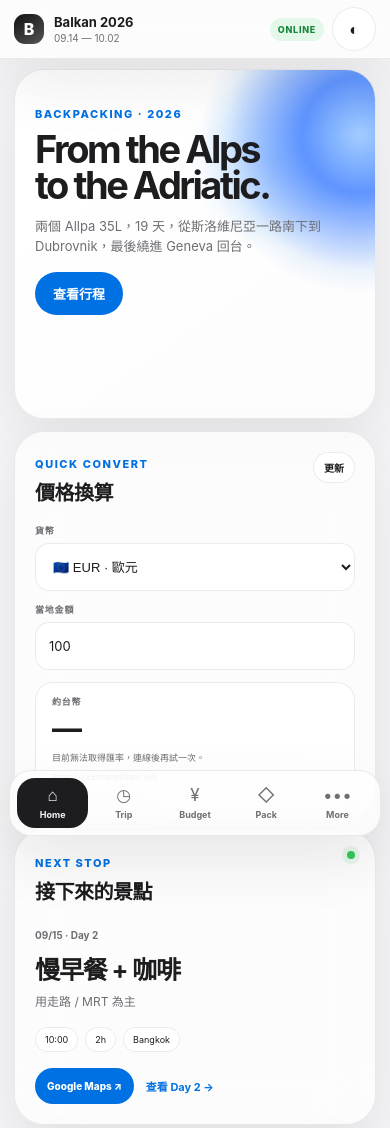
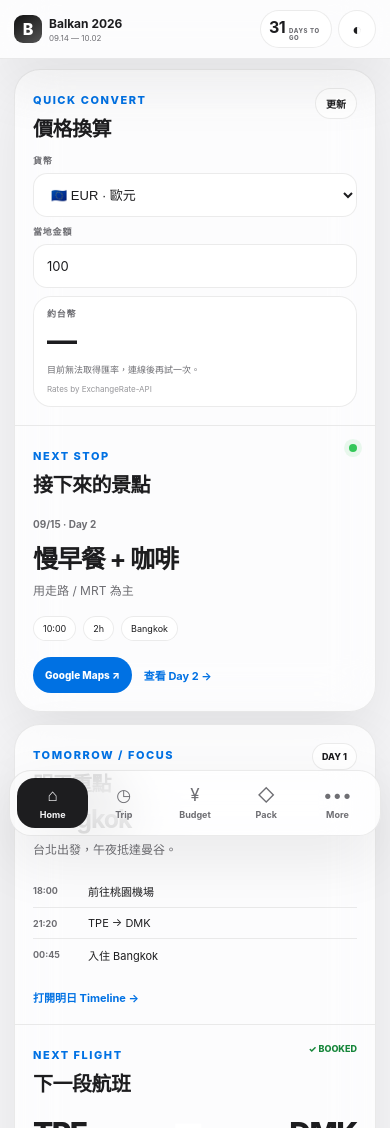
Before and after one commit to j63122136j-lgtm/Balkan-trip-2026, a plain HTML site: page index.html in a window 390 px wide. Shown: the top 1128 px of the page. Drawn offline with Linux system fonts and the light colour scheme; no server answers.

Commit message:
Compact mobile home and merge cockpit cards

```diff
--- a/index.html
+++ b/index.html
@@ -25,6 +25,9 @@
       </button>
       <div class="top-actions">
         <span class="offline-pill" id="network-state">ONLINE</span>
+        <div class="header-countdown" id="trip-countdown" aria-live="polite">
+          <strong id="countdown-number">—</strong><span id="countdown-label">DAYS TO GO</span>
+        </div>
         <button class="icon-button" id="theme-toggle" aria-label="切換深色模式">◐</button>
       </div>
     </div>
@@ -43,13 +46,11 @@
             <button class="secondary-btn" id="install-btn" hidden>加入主畫面</button>
           </div>
         </div>
-        <div class="hero-orb parallax" data-parallax="-0.06" id="trip-countdown" aria-live="polite">
-          <span id="countdown-number">—</span><small id="countdown-label">DAYS TO GO</small>
-        </div>
       </section>
 
       <section class="home-cockpit reveal">
-        <article class="card home-currency glass">
+        <article class="cockpit-pair glass">
+        <section class="cockpit-section home-currency">
           <div class="card-head">
             <div><span class="kicker">QUICK CONVERT</span><h2>價格換算</h2></div>
             <button class="tiny-btn" id="refresh-rate">更新</button>
@@ -77,31 +78,34 @@
               <a class="rate-credit" href="https://www.exchangerate-api.com" target="_blank" rel="noopener">Rates by ExchangeRate-API</a>
             </div>
           </div>
-        </article>
+        </section>
 
-        <article class="card next-stop-card glass">
+        <section class="cockpit-section next-stop-card">
           <div class="card-head">
             <div><span class="kicker">NEXT STOP</span><h2>接下來的景點</h2></div>
             <span class="status-dot"></span>
           </div>
           <div id="next-attraction"></div>
+        </section>
         </article>
 
-        <article class="card flight-card glass">
+        <article class="cockpit-pair glass">
+        <section class="cockpit-section tomorrow-card">
+          <div class="card-head">
+            <div><span class="kicker">TOMORROW / FOCUS</span><h2>明天重點</h2></div>
+            <span class="day-badge" id="tomorrow-day-badge">DAY —</span>
+          </div>
+          <div id="tomorrow-focus"></div>
+        </section>
+
+        <section class="cockpit-section flight-card">
           <div class="card-head">
             <div><span class="kicker">NEXT FLIGHT</span><h2>下一段航班</h2></div>
             <span class="booked" id="next-flight-status">✓ BOOKED</span>
           </div>
           <div id="next-flight"></div>
           <button class="text-btn" data-target="more">全部航班 →</button>
-        </article>
-
-        <article class="card tomorrow-card glass">
-          <div class="card-head">
-            <div><span class="kicker">TOMORROW / FOCUS</span><h2>明天重點</h2></div>
-            <span class="day-badge" id="tomorrow-day-badge">DAY —</span>
-          </div>
-          <div id="tomorrow-focus"></div>
+        </section>
         </article>
 
         <article class="card weather-slim glass">
--- a/styles.css
+++ b/styles.css
@@ -132,3 +132,41 @@
   .timeline-title-row{display:block}
   .event-kind{display:inline-block;margin-bottom:7px}
 }
+
+/* Compact mobile header + two cockpit blocks · v3.3.1 */
+.header-countdown{display:flex;align-items:baseline;gap:6px;padding:7px 10px;border-radius:999px;background:var(--surface-solid);border:1px solid var(--line);white-space:nowrap}
+.header-countdown strong{font-size:18px;letter-spacing:-.04em}
+.header-countdown span{font-size:7px;letter-spacing:.10em;font-weight:800;color:var(--muted);text-transform:uppercase}
+.home-cockpit{display:grid;grid-template-columns:1fr;grid-template-areas:none;gap:16px;margin-top:16px}
+.cockpit-pair{display:grid;grid-template-columns:1fr 1fr;border-radius:var(--radius);overflow:hidden}
+.cockpit-section{min-width:0;padding:24px}
+.cockpit-section+.cockpit-section{border-left:1px solid var(--line)}
+.cockpit-section h2{font-size:20px;margin:5px 0 0;letter-spacing:-.025em}
+.home-currency,.next-stop-card,.tomorrow-card,.flight-card,.weather-slim{grid-area:auto}
+
+@media(max-width:760px){
+  .topbar-inner{min-height:58px;padding-top:calc(var(--safe-top) + 5px);padding-bottom:5px}
+  .offline-pill{display:none}
+  .top-actions{gap:6px}
+  .header-countdown{padding:6px 8px;gap:4px}
+  .header-countdown strong{font-size:16px}
+  .header-countdown span{max-width:42px;white-space:normal;line-height:1.05}
+  .icon-button{width:38px;height:38px}
+  #screen-home .hero{display:none}
+  .home-cockpit{gap:12px;margin-top:10px}
+  .cockpit-pair{grid-template-columns:1fr;border-radius:26px}
+  .cockpit-section{padding:18px}
+  .cockpit-section+.cockpit-section{border-left:0;border-top:1px solid var(--line)}
+  .home-rate-grid{margin-top:12px;gap:8px}
+  .currency-field select,.currency-field input{height:44px}
+  .home-rate-result{min-height:68px;padding:10px 13px}
+  .next-stop-title{margin-top:14px}
+}
+
+@media(max-width:390px){
+  .brand-button{gap:7px}
+  .brand-mark{width:28px;height:28px;border-radius:9px}
+  .brand-button b{font-size:12px}
+  .brand-button small{font-size:8px}
+  .header-countdown span{display:block;max-width:34px;font-size:6px}
+}
--- a/sw.js
+++ b/sw.js
@@ -1,4 +1,4 @@
-const VERSION='balkan-v3.3.0';
+const VERSION='balkan-v3.3.1';
 const APP_CACHE=`${VERSION}-app`;
 const RUNTIME_CACHE=`${VERSION}-runtime`;
 const APP_SHELL=['./','./index.html','./styles.css','./itinerary.js','./app.js','./manifest.webmanifest','./icons/icon.svg','./icons/icon-192.png','./icons/icon-512.png','./icons/apple-touch-icon.png'];
```
